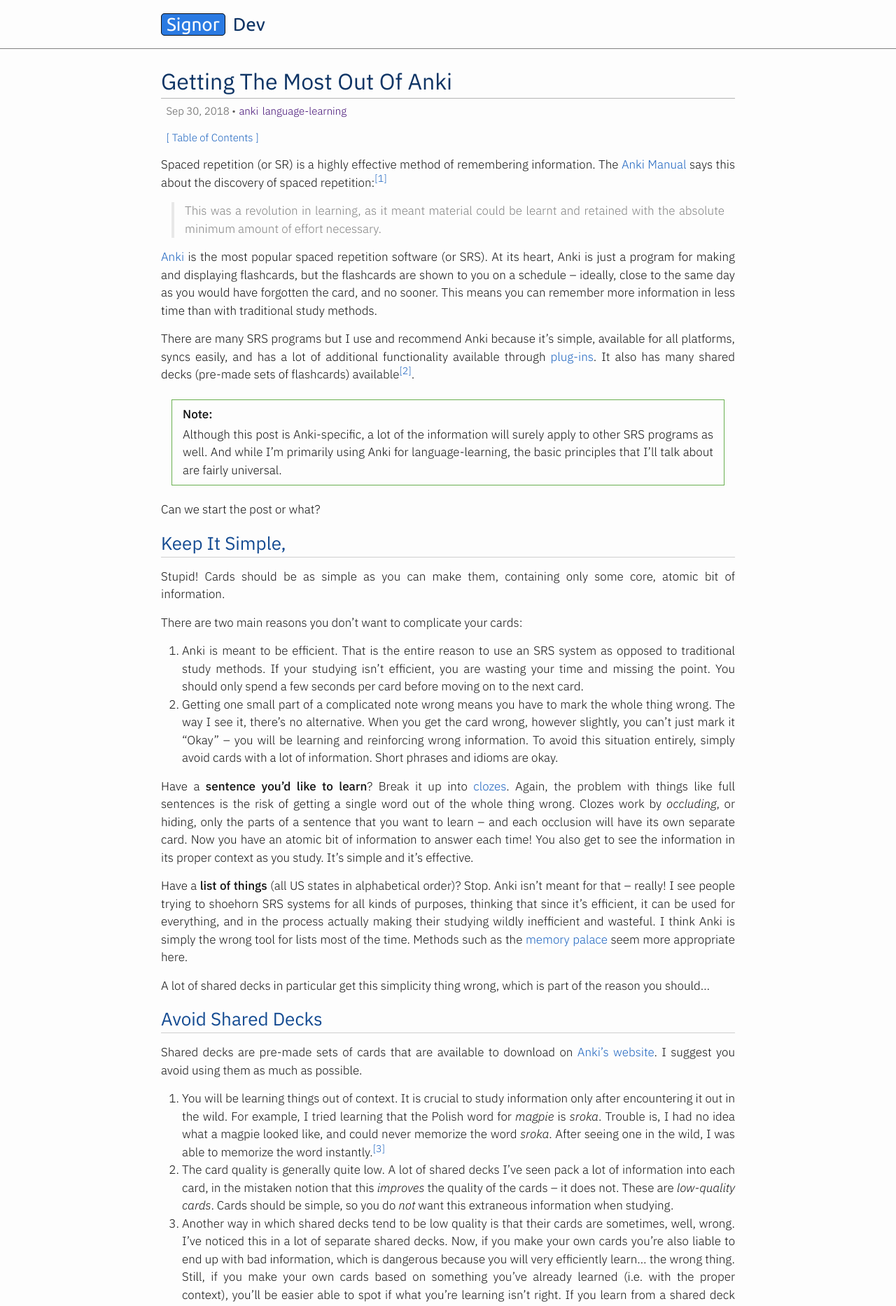
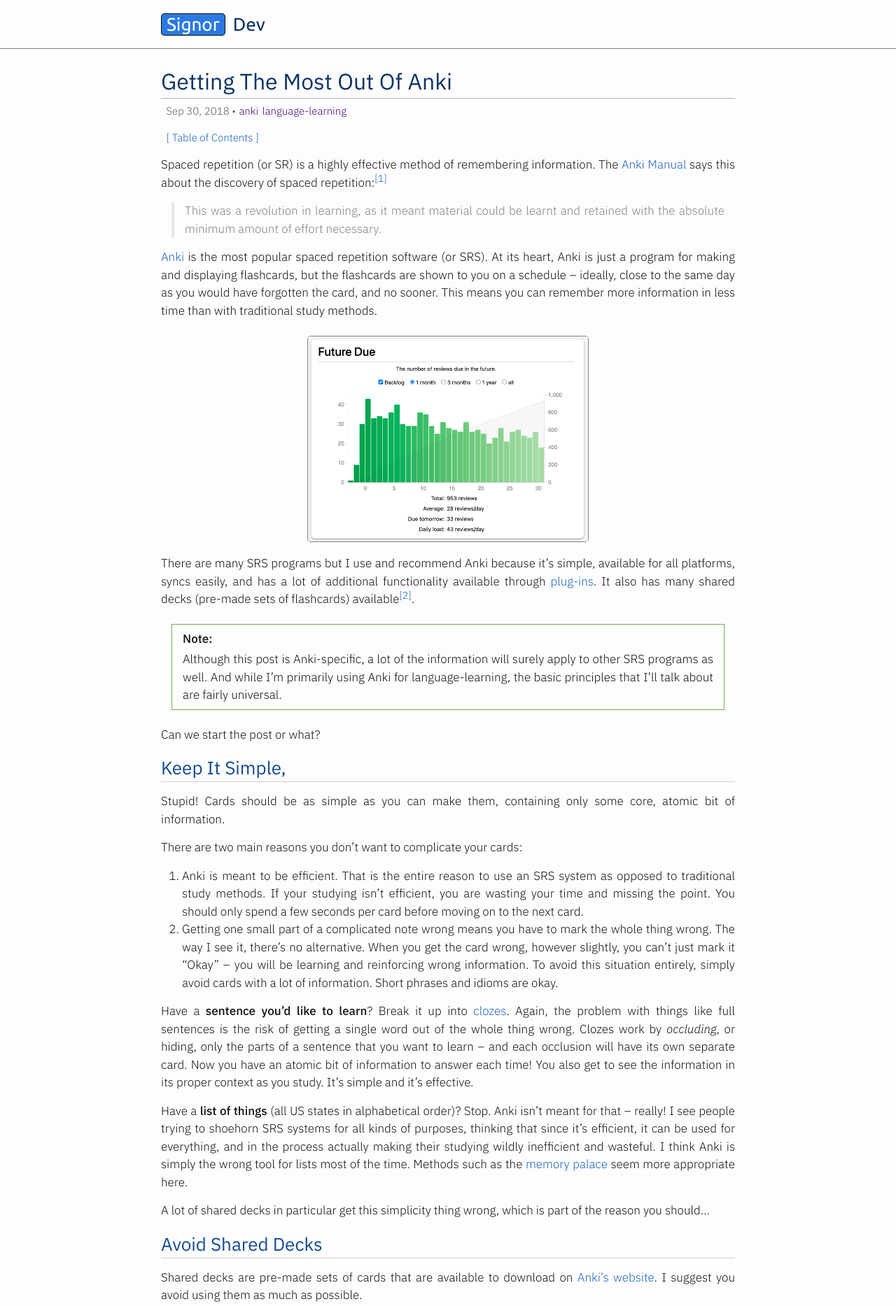
Before and after one commit to mrcnski/signor.dev, a Jekyll site: the page built from _posts/2018-09-30-getting-the-most-out-of-anki.md, in a window 1280 px wide. Shown: the top 1867 px of the page at 70% size. Built offline with Jekyll 4.4.1, drawn with Linux system fonts in a browser that asks for light colours.

Commit message:
Add some images to front page

```diff
--- a/_posts/2018-09-30-getting-the-most-out-of-anki.md
+++ b/_posts/2018-09-30-getting-the-most-out-of-anki.md
@@ -6,6 +6,7 @@ toc: true
 post-no: 5
 related: [6]
 description: "Anki is the most popular spaced repetition software (or SRS)."
+image: getting-the-most-out-of-anki/future.png
 ---
 
 * Table of contents.
@@ -18,6 +19,8 @@ Spaced repetition (or SR) is a highly effective method of remembering informatio
 > This was a revolution in learning, as it meant material could be learnt and retained with the absolute minimum amount of effort necessary.
 
 [Anki](https://apps.ankiweb.net/) is the most popular spaced repetition software (or SRS). At its heart, Anki is just a program for making and displaying flashcards, but the flashcards are shown to you on a schedule -- ideally, close to the same day as you would have forgotten the card, and no sooner. This means you can remember more information in less time than with traditional study methods.
+
+{% include image.html name="getting-the-most-out-of-anki/future.png" width="400" alt="Anki." %}
 
 There are many SRS programs but I use and recommend Anki because it's simple, available for all platforms, syncs easily, and has a lot of additional functionality available through [plug-ins](https://ankiweb.net/shared/addons/). It also has many shared decks (pre-made sets of flashcards) available[^shared].
 
```
Also changed, not shown: _posts/2020-04-10-gpg-in-emacs.md (+1 -0 lines), _posts/2022-05-23-setting-up-rust-support-in-emacs.md (+1 -0 lines), _posts/2022-06-24-improving-emacs-performance.md (+1 -0 lines), assets/img/getting-the-most-out-of-anki/future.png (added), assets/img/gpg-in-emacs/caution.png (added), assets/img/improving-emacs-performance/code.png (added), assets/img/setting-up-rust-support-in-emacs/code.png (added).
